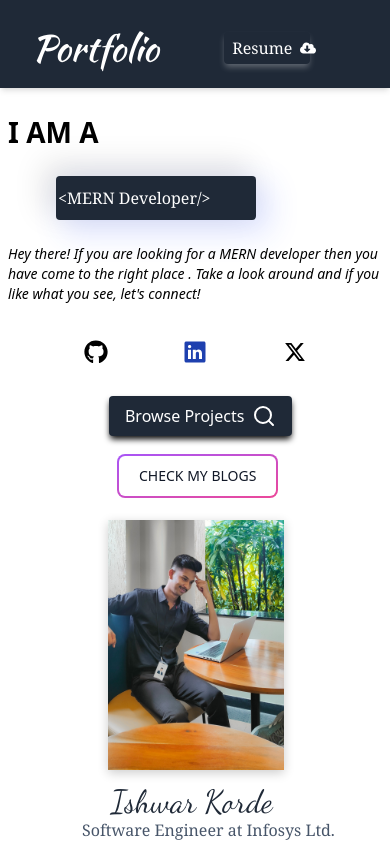
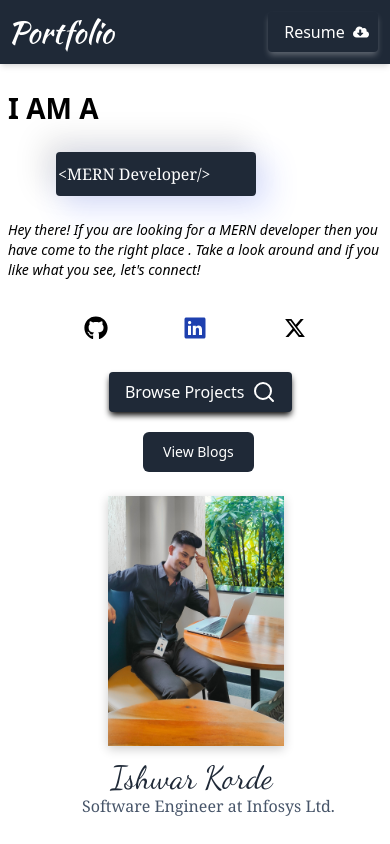
Before and after one commit to Ikorde1/Portfolio, a React (Create React App) app: page / in a window 390 px wide. Shown: the top 844 px of the page. Built offline with nearby package versions, Linux system fonts and the light colour scheme.

Commit message:
UI Updated

```diff
--- a/src/component/Navbar.jsx
+++ b/src/component/Navbar.jsx
@@ -1,6 +1,6 @@
 import React from 'react';
 import { useNavigate } from 'react-router-dom';
-import { FaCloudDownloadAlt } from "react-icons/fa";
+import { FaCloudDownloadAlt } from 'react-icons/fa';
 import { toast, ToastContainer } from 'react-toastify';
 import "react-toastify/dist/ReactToastify.css";
 
@@ -10,10 +10,8 @@ function Navbar() {
     // Simulated download function that returns a promise
     const downloadResume = () => {
         return new Promise((resolve, reject) => {
-            // Simulate a download process
             setTimeout(() => {
-                // Simulate success or failure
-                const success = true; // Change this to `false` to test error handling
+                const success = true; // Change to `false` to test error handling
                 if (success) {
                     resolve('Resume Downloaded.');
                 } else {
@@ -40,13 +38,31 @@ function Navbar() {
 
     return (
         <div className="shadow-md">
-            <ul className="nav flex justify-end text-white bg-gray-800 px-6 pt-8 space-x-14 pb-6 pl-20 text-1xl items-center font-serif cb:text-base">
-                <h2 className='text-white cursor-pointer kaushan-font absolute text-4xl left-8' onClick={() => navigate("/")}>Portfolio</h2>
-                <li className="hide hover:text-sky-700 cursor-pointer" onClick={() => navigate("/")}>Home</li>
-                <li className="hide hover:text-sky-700 cursor-pointer" onClick={() => navigate("/projects")}>Projects</li>
-                <li className="hide hover:text-sky-700 cursor-pointer" onClick={() => navigate("/Blogs")}>Blogs</li>
+            {/* Mobile view */}
+            <div className="lg:hidden flex   justify-end items-center p-3 bg-gray-800 text-white">
+            <h2 className='text-white flex left-2 cursor-pointer kaushan-font text-3xl absolute' onClick={() => navigate("/")}>Portfolio</h2>
                 <button
-                    className="resume flex items-center cursor-pointer rounded text-center  bg-transparent text-white hover:text-sky-700 hover:bg-gray-900 shadow-[0_4px_6px_-1px_rgba(255,255,255,0.3)]"
+                    className="resume flex  items-center py-2 px-4 cursor-pointer rounded text-center bg-transparent text-white hover:text-sky-700 hover:bg-gray-900 shadow-[0_4px_6px_-1px_rgba(255,255,255,0.3)]"
+                    onClick={() => {
+                        notify();
+                        navigate("/MyResume");
+                    }}
+                >
+                    <a href="https://drive.google.com/uc?export=download&id=1ND9aHIjZZrC4UcqTPbZsGIgsHeDII_AN" className="flex items-center space-x-2" download>
+                        <span>Resume</span>
+                        <FaCloudDownloadAlt />
+                    </a>
+                </button>
+            </div>
+
+            {/* Desktop view */}
+            <ul className="nav hidden lg:flex justify-end text-white bg-gray-800 px-6 pt-8 space-x-14 pb-6 pl-20 text-1xl items-center font-serif cb:text-base relative">
+                <h2 className='text-white cursor-pointer kaushan-font text-4xl absolute left-8' onClick={() => navigate("/")}>Portfolio</h2>
+                <li className="hover:text-sky-700 cursor-pointer" onClick={() => navigate("/")}>Home</li>
+                <li className="hover:text-sky-700 cursor-pointer" onClick={() => navigate("/projects")}>Projects</li>
+                <li className="hover:text-sky-700 cursor-pointer" onClick={() => navigate("/Blogs")}>Blogs</li>
+                <button
+                    className="resume flex items-center cursor-pointer rounded text-center bg-transparent text-white hover:text-sky-700 hover:bg-gray-900 shadow-[0_4px_6px_-1px_rgba(255,255,255,0.3)]"
                     onClick={() => {
                         notify();
                         navigate("/MyResume");
--- a/src/pages/Home.js
+++ b/src/pages/Home.js
@@ -75,12 +75,12 @@ function Home() {
 
 
 {/* blog button for mobile screen */}
-    <div className='blog-btn  lg:hidden absolute  top-[89%] left-[355px]'>
-        <button className="relative inline-flex items-center justify-center p-0.5 mb-2 me-2 overflow-hidden text-sm font-medium text-gray-900 rounded-lg group bg-gradient-to-br from-purple-500 to-pink-500 group-hover:from-purple-500 group-hover:to-pink-500 hover:text-white dark:text-white focus:ring-4 focus:outline-none focus:ring-purple-200 dark:focus:ring-purple-800"
+    <div className='blog-btn   lg:hidden absolute  top-[89%] left-[355px] '>
+        <button className="relative left-6 inline-flex items-center justify-center p-0.5 mb-2 me-2 overflow-hidden text-sm  rounded-lg group hover:bg-gray-900  text-white font-medium"
         onClick={() => navigate("/Blogs")}
         >
-            <span class="relative px-5 py-2.5 transition-all ease-in duration-75 bg-white  dark:bg-gray-900 rounded-md group-hover:bg-opacity-0">
-        CHECK MY BLOGS
+            <span class=" px-5 py-2.5 bg-gray-800 rounded-md group-hover:bg-opacity-0">
+           View Blogs
             </span>
             </button>
     </div>
@@ -92,7 +92,7 @@ function Home() {
     <div className='right-side'>
 
         <div className='box2 flex-col '>
-            <img src={mypic} alt="" className='w-[300px] h-[400px] shadow-[0_3px_10px_rgb(0,0,0,0.2)] ' />
+            <img src={mypic} alt="" loading='lazy' className='w-[300px] h-[400px] shadow-[0_3px_10px_rgb(0,0,0,0.2)] ' />
             <h2 className='name relative left-[3rem] text-[2.25rem] top-2 text-gray-800 dancing-font'>Ishwar Korde</h2>
             <h3 className='title relative left-[1.5rem] font-serif text-slate-600'>Software Engineer at Infosys Ltd.</h3>
         </div>
```
